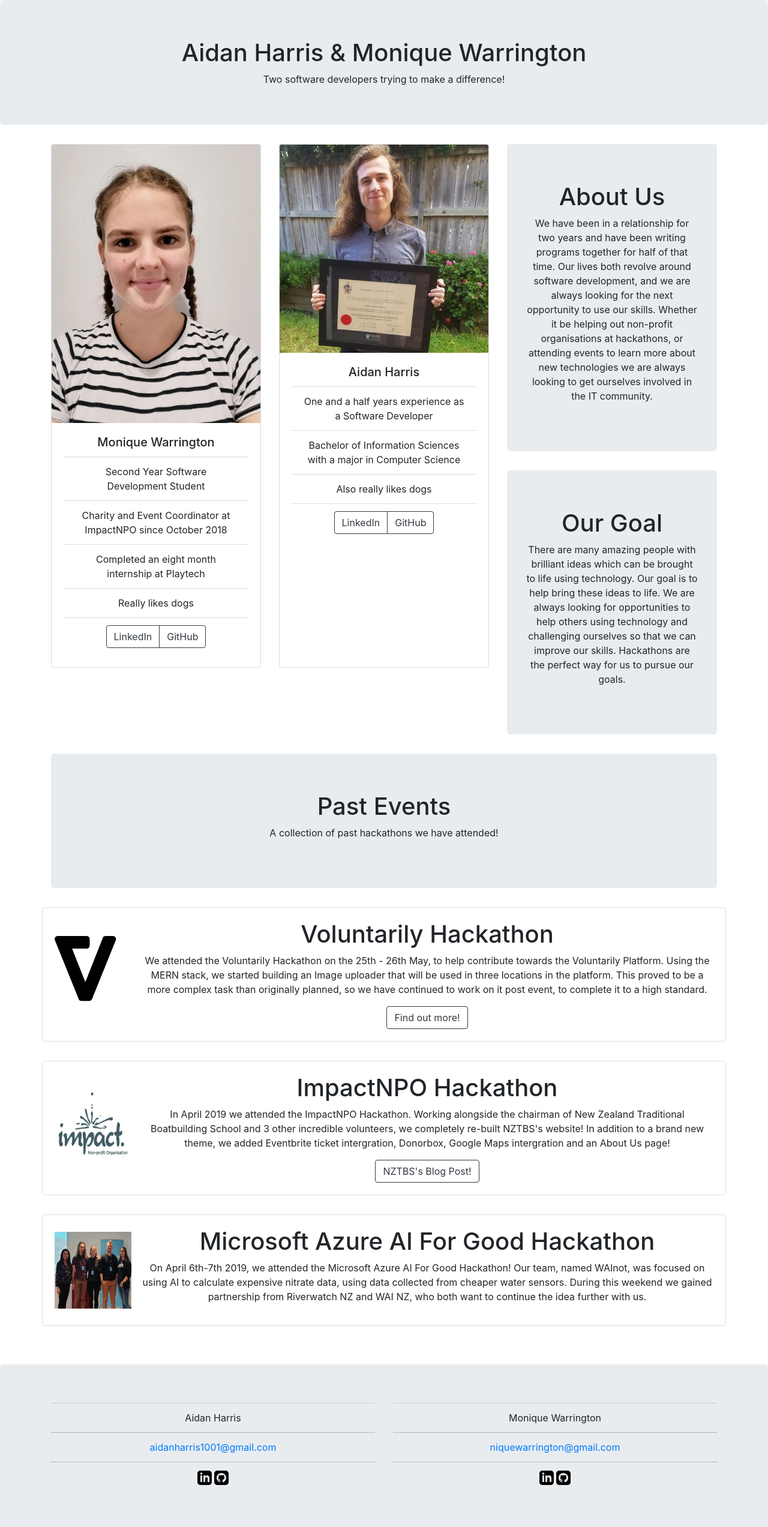
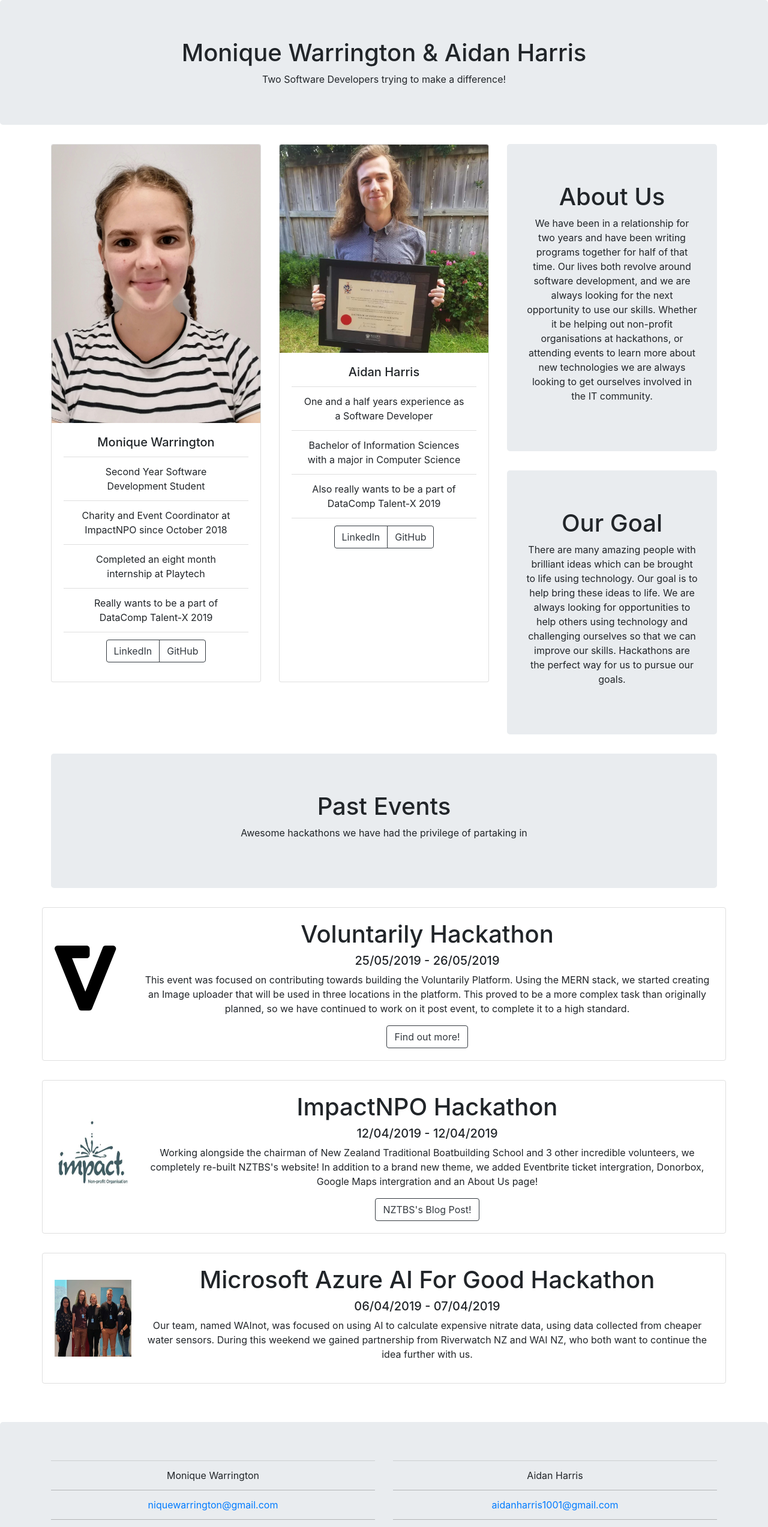
Before and after one commit to MoniqueWarrington/Datacomp2019, a React (Create React App) app: page / in a window 1280 px wide. Shown: the top 2545 px of the page at 60% size. Built offline with nearby package versions, Linux system fonts and the light colour scheme.

Commit message:
Added Dates to Past events, changed card descriptions, names swapped position on header and footer

```diff
--- a/src/components/Card/Cards.js
+++ b/src/components/Card/Cards.js
@@ -19,7 +19,7 @@ function Cards() {
             <ListGroup.Item>Second Year Software Development Student</ListGroup.Item>
             <ListGroup.Item>Charity and Event Coordinator at ImpactNPO since October 2018</ListGroup.Item>
             <ListGroup.Item>Completed an eight month internship at Playtech</ListGroup.Item>
-            <ListGroup.Item>Really likes dogs</ListGroup.Item>
+            <ListGroup.Item>Really wants to be a part of DataComp Talent-X 2019</ListGroup.Item>
             <ListGroup.Item>
               <ButtonGroup>
                 <Button variant="outline-dark" href="https://www.linkedin.com/in/monique-warrington/">LinkedIn</Button>
@@ -36,7 +36,7 @@ function Cards() {
           <ListGroup variant="flush">
             <ListGroup.Item>One and a half years experience as a Software Developer</ListGroup.Item>
             <ListGroup.Item>Bachelor of Information Sciences with a major in Computer Science</ListGroup.Item>
-            <ListGroup.Item>Also really likes dogs</ListGroup.Item>
+            <ListGroup.Item>Also really wants to be a part of DataComp Talent-X 2019</ListGroup.Item>
             <ListGroup.Item>
               <ButtonGroup>
                 <Button variant="outline-dark" href="https://www.linkedin.com/in/aidanharris/">LinkedIn</Button>
--- a/src/components/Footer/Footer.js
+++ b/src/components/Footer/Footer.js
@@ -23,22 +23,22 @@ class Footer extends React.Component {
                     `}
                 </style>
 
-                <Jumbotron style={{marginBottom: '0rem', marginTop: '2rem'}}>
+                <Jumbotron style={{ marginBottom: '0rem', marginTop: '2rem' }}>
                     <Container>
                         <Row>
+                            <Col>
+                                <ContactDetails
+                                    name="Monique Warrington"
+                                    email="niquewarrington@gmail.com"
+                                    linkedIn="https://www.linkedin.com/in/monique-warrington/"
+                                    gitHub="https://github.com/MoniqueWarrington" />
+                            </Col>
                             <Col>
                                 <ContactDetails
                                     name="Aidan Harris"
                                     email="aidanharris1001@gmail.com"
                                     linkedIn="https://www.linkedin.com/in/aidanharris/"
-                                    gitHub="https://github.com/AidanTheDeveloper"/>
-                            </Col>
-                            <Col>
-                            <ContactDetails
-                                    name="Monique Warrington"
-                                    email="niquewarrington@gmail.com"
-                                    linkedIn="https://www.linkedin.com/in/monique-warrington/"
-                                    gitHub="https://github.com/MoniqueWarrington" />
+                                    gitHub="https://github.com/AidanTheDeveloper" />
                             </Col>
                         </Row>
                     </Container>
--- a/src/components/Header/Header.js
+++ b/src/components/Header/Header.js
@@ -14,24 +14,24 @@ class Header extends React.Component {
     }
 
     componentDidMount() {
-        this.setState({fadeTitleIn: true})
+        this.setState({ fadeTitleIn: true })
     }
 
     onTitleFadeIn() {
-        this.setState({fadeSubtitleIn: true})
+        this.setState({ fadeSubtitleIn: true })
     }
     fadeInStyle = {
-        'transitionDuration' : '.75s'
+        'transitionDuration': '.75s'
     }
     render() {
         return (
             <Jumbotron>
                 <Fade in={this.state.fadeTitleIn} style={this.fadeInStyle} onEntered={this.onTitleFadeIn}>
-                <h1>Aidan Harris & Monique Warrington</h1>
+                    <h1>Monique Warrington & Aidan Harris</h1>
                 </Fade>
                 <Fade in={this.state.fadeSubtitleIn} style={this.fadeInStyle} >
                     <div id="example-fade-text">
-                    Two software developers trying to make a difference!
+                        Two Software Developers trying to make a difference!
                 </div>
                 </Fade>
             </Jumbotron>
--- a/src/components/PastEvents/mediaEvent/AIForGoodEvent.js
+++ b/src/components/PastEvents/mediaEvent/AIForGoodEvent.js
@@ -28,9 +28,12 @@ class AIForGoodEvent extends React.Component {
         <Media.Body>
           <h1>
             Microsoft Azure AI For Good Hackathon
-        </h1>
+          </h1>
+          <h5>
+            06/04/2019 - 07/04/2019
+          </h5>
           <p>
-            On April 6th-7th 2019, we attended the Microsoft Azure AI For Good Hackathon! Our team, named WAInot, was focused on using AI to calculate expensive nitrate data, using data collected from cheaper water sensors. During this weekend we gained partnership from Riverwatch NZ and WAI NZ, who both want to continue the idea further with us.
+            Our team, named WAInot, was focused on using AI to calculate expensive nitrate data, using data collected from cheaper water sensors. During this weekend we gained partnership from Riverwatch NZ and WAI NZ, who both want to continue the idea further with us.
           </p>
         </Media.Body>
       </Media >
--- a/src/components/PastEvents/mediaEvent/ImpactNPOAprilEvent.js
+++ b/src/components/PastEvents/mediaEvent/ImpactNPOAprilEvent.js
@@ -28,10 +28,13 @@ class ImpactNPOAprilEvent extends React.Component {
         <Media.Body>
           <h1>
             ImpactNPO Hackathon
-        </h1>
+          </h1>
+          <h5>
+            12/04/2019 - 12/04/2019
+          </h5>
           <p>
-            In April 2019 we attended the ImpactNPO Hackathon. Working alongside the chairman of New Zealand Traditional Boatbuilding School and 3 other incredible volunteers, we completely re-built NZTBS's website! In addition to a brand new theme, we added Eventbrite ticket intergration, Donorbox, Google Maps intergration and an About Us page!
-        </p>
+            Working alongside the chairman of New Zealand Traditional Boatbuilding School and 3 other incredible volunteers, we completely re-built NZTBS's website! In addition to a brand new theme, we added Eventbrite ticket intergration, Donorbox, Google Maps intergration and an About Us page!
+          </p>
           <Button variant="outline-dark" href="http://www.nztbs.org.nz/news/awesome-weekend-with-impactnpo/">NZTBS's Blog Post!</Button>
         </Media.Body>
       </Media >
--- a/src/components/PastEvents/mediaEvent/VoluntarilyEvent.js
+++ b/src/components/PastEvents/mediaEvent/VoluntarilyEvent.js
@@ -16,8 +16,7 @@ class VoluntarilyEvent extends React.Component {
 
   render() {
     return (
-      <Media
-        style={this.mediaStyling}>
+      <Media style={this.mediaStyling}>
         <img
           width={128}
           height={128}
@@ -28,10 +27,13 @@ class VoluntarilyEvent extends React.Component {
         <Media.Body>
           <h1>
             Voluntarily Hackathon
-        </h1>
+          </h1>
+          <h5>
+            25/05/2019 - 26/05/2019
+          </h5>
           <p>
-            We attended the Voluntarily Hackathon on the 25th - 26th May, to help contribute towards the Voluntarily Platform. Using the MERN stack, we started building an Image uploader that will be used in three locations in the platform. This proved to be a more complex task than originally planned, so we have continued to work on it post event, to complete it to a high standard.
-        </p>
+            This event was focused on contributing towards building the Voluntarily Platform. Using the MERN stack, we started creating an Image uploader that will be used in three locations in the platform. This proved to be a more complex task than originally planned, so we have continued to work on it post event, to complete it to a high standard.
+          </p>
           <Button variant="outline-dark" href="https://www.youtube.com/watch?v=9dj0b898B8Y&feature=youtu.be">Find out more!</Button>
         </Media.Body>
       </Media >
--- a/src/components/PastEventsJumbotron/PastEventsJumbotron.js
+++ b/src/components/PastEventsJumbotron/PastEventsJumbotron.js
@@ -9,7 +9,7 @@ function PastEventsJumbotron() {
       <Container>
         <h1>Past Events</h1>
         <p>
-          A collection of past hackathons we have attended!
+          Awesome hackathons we have had the privilege of partaking in
         </p>
       </Container>
     </Jumbotron>
```
Lines whose indentation alone changed are shown as unchanged.
